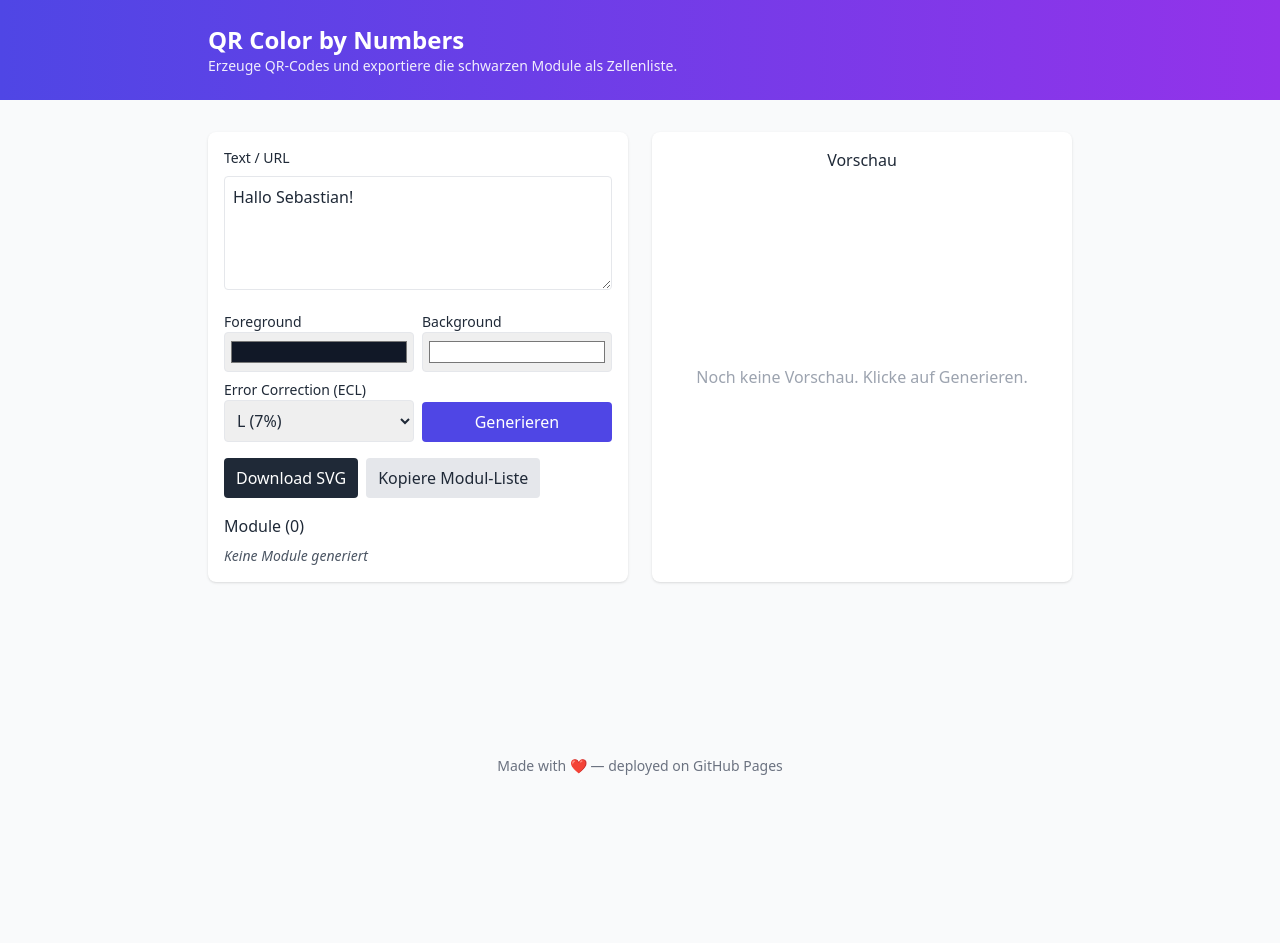
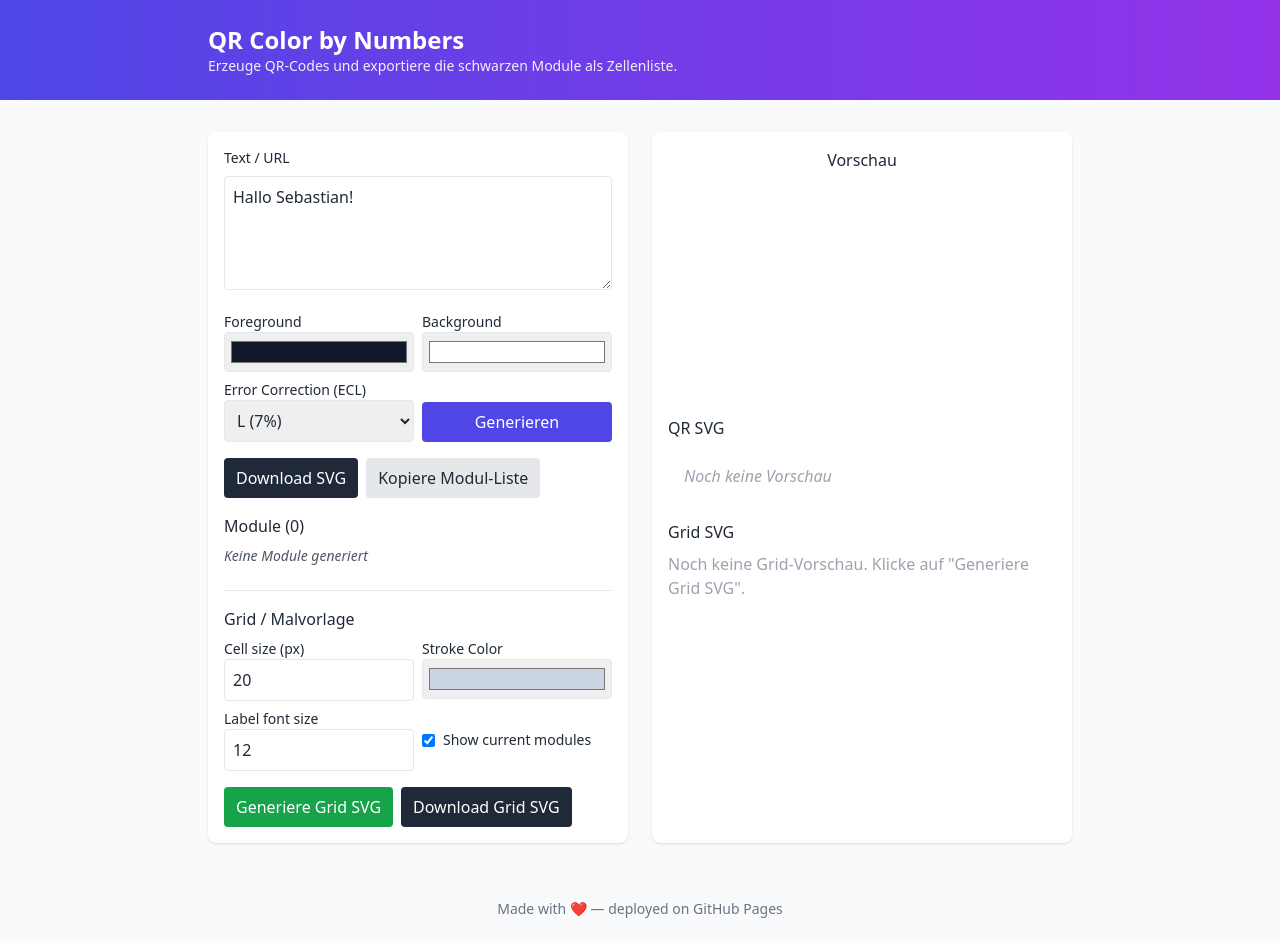
Before and after one commit to michael-braun/qr-color-by-numbers, a React (Vite) app: page / in a window 1280 px wide. Before the commit the page ends 800 px from the top, so only its background shows below. Built offline with nearby package versions, Linux system fonts and the light colour scheme.

Commit message:
Add grid svg generation

```diff
--- a/src/App.tsx
+++ b/src/App.tsx
@@ -1,33 +1,81 @@
 import React, { useState } from 'react'
-import { generateQrSvg, elementsFromContent } from './lib/qr'
+import { generateQrSvg, elementsFromContent, generateGridSvg } from './lib/qr'
 
 export default function App() {
   const [text, setText] = useState('Hallo Sebastian!')
   const [fg, setFg] = useState('#111827')
   const [bg, setBg] = useState('#ffffff')
   const [ecl, setEcl] = useState<'L' | 'M' | 'Q' | 'H'>('L')
-  const [svg, setSvg] = useState('')
+  const [svgFull, setSvgFull] = useState('')
+  const [svgPreview, setSvgPreview] = useState('')
   const [elements, setElements] = useState<string[]>([])
+
+  // Grid states
+  const [gridSvgFull, setGridSvgFull] = useState<string>('')
+  const [gridSvgPreview, setGridSvgPreview] = useState<string>('')
+  const [cellSize, setCellSize] = useState<number>(20)
+  const [showPattern, setShowPattern] = useState<boolean>(true)
+  const [strokeColor, setStrokeColor] = useState<string>('#cbd5e1')
+  const [labelFontSize, setLabelFontSize] = useState<number>(12)
+
+  function stripXmlProlog(s: string) {
+    return s.replace(/^\s*<\?xml[\s\S]*?\?>\s*/i, '')
+  }
 
   function handleGenerate() {
     try {
       const s = generateQrSvg(text, ecl, 256, fg, bg)
-      setSvg(s)
+      setSvgFull(s)
+      setSvgPreview(stripXmlProlog(s))
       setElements(elementsFromContent(text, ecl))
     } catch (e) {
       console.error(e)
-      setSvg('')
+      setSvgFull('')
+      setSvgPreview('')
       setElements([])
     }
   }
 
   function handleDownload() {
-    if (!svg) return
-    const blob = new Blob([svg], {type: 'image/svg+xml'})
+    if (!svgFull) return
+    const blob = new Blob([svgFull], { type: 'image/svg+xml' })
     const url = URL.createObjectURL(blob)
     const a = document.createElement('a')
     a.href = url
     a.download = 'qr.svg'
+    document.body.appendChild(a)
+    a.click()
+    a.remove()
+    URL.revokeObjectURL(url)
+  }
+
+  function handleGenerateGridSvg() {
+    try {
+      const s = generateGridSvg(text, {
+        ecl,
+        cellSize,
+        showPattern,
+        strokeColor,
+        labelColor: '#111827',
+        labelFontSize,
+        padding: 8,
+      })
+      setGridSvgFull(s)
+      setGridSvgPreview(stripXmlProlog(s))
+    } catch (err) {
+      console.error(err)
+      setGridSvgFull('')
+      setGridSvgPreview('')
+    }
+  }
+
+  function handleDownloadGridSvg() {
+    if (!gridSvgFull) return
+    const blob = new Blob([gridSvgFull], { type: 'image/svg+xml;charset=utf-8' })
+    const url = URL.createObjectURL(blob)
+    const a = document.createElement('a')
+    a.href = url
+    a.download = 'qr-grid.svg'
     document.body.appendChild(a)
     a.click()
     a.remove()
@@ -47,25 +95,21 @@ export default function App() {
         <div className="grid grid-cols-1 md:grid-cols-2 gap-6">
           <section className="bg-white rounded-lg shadow p-4">
             <label className="block text-sm font-medium mb-2">Text / URL</label>
-            <textarea value={text} onChange={e => setText(e.target.value)} rows={4}
-                      className="w-full p-2 border rounded"/>
+            <textarea value={text} onChange={e => setText(e.target.value)} rows={4} className="w-full p-2 border rounded" />
 
             <div className="mt-4 grid grid-cols-2 gap-2">
               <div>
                 <label className="block text-sm">Foreground</label>
-                <input type="color" value={fg} onChange={e => setFg(e.target.value)}
-                       className="w-full h-10 p-1 border rounded"/>
+                <input type="color" value={fg} onChange={e => setFg(e.target.value)} className="w-full h-10 p-1 border rounded" />
               </div>
               <div>
                 <label className="block text-sm">Background</label>
-                <input type="color" value={bg} onChange={e => setBg(e.target.value)}
-                       className="w-full h-10 p-1 border rounded"/>
+                <input type="color" value={bg} onChange={e => setBg(e.target.value)} className="w-full h-10 p-1 border rounded" />
               </div>
 
               <div>
                 <label className="block text-sm">Error Correction (ECL)</label>
-                <select value={ecl} onChange={e => setEcl(e.target.value as 'L' | 'M' | 'Q' | 'H')}
-                        className="w-full p-2 border rounded">
+                <select value={ecl} onChange={e => setEcl(e.target.value as 'L' | 'M' | 'Q' | 'H')} className="w-full p-2 border rounded">
                   <option value="L">L (7%)</option>
                   <option value="M">M (15%)</option>
                   <option value="Q">Q (25%)</option>
@@ -74,40 +118,66 @@ export default function App() {
               </div>
 
               <div className="flex items-end">
-                <button onClick={handleGenerate}
-                        className="w-full bg-indigo-600 text-white px-4 py-2 rounded">Generieren
-                </button>
+                <button onClick={handleGenerate} className="w-full bg-indigo-600 text-white px-4 py-2 rounded">Generieren</button>
               </div>
             </div>
 
             <div className="mt-4 flex gap-2">
-              <button onClick={handleDownload} className="bg-gray-800 text-white px-3 py-2 rounded">Download SVG
-              </button>
-              <button onClick={() => {
-                navigator.clipboard?.writeText(elements.join(' '))
-              }} className="bg-gray-200 px-3 py-2 rounded">Kopiere Modul-Liste
-              </button>
+              <button onClick={handleDownload} className="bg-gray-800 text-white px-3 py-2 rounded">Download SVG</button>
+              <button onClick={() => { navigator.clipboard?.writeText(elements.join(' ')) }} className="bg-gray-200 px-3 py-2 rounded">Kopiere Modul-Liste</button>
             </div>
 
             <div className="mt-4">
               <h3 className="font-medium">Module ({elements.length})</h3>
               <div className="mt-2 text-sm text-gray-600">
-                {elements.length === 0 ? <em>Keine Module generiert</em> :
-                  <pre className="whitespace-pre-line break-words">
-                    {elements.join(' ')}
-                  </pre>}
+                {elements.length === 0 ? <em>Keine Module generiert</em> : <pre className="whitespace-pre-wrap break-words">{elements.join('\n')}</pre>}
               </div>
             </div>
+
+            <div className="mt-6 border-t pt-4">
+              <h3 className="font-medium mb-2">Grid / Malvorlage</h3>
+              <div className="grid grid-cols-2 gap-2">
+                <div>
+                  <label className="block text-sm">Cell size (px)</label>
+                  <input type="number" value={cellSize} onChange={e => setCellSize(Number(e.target.value))} className="w-full p-2 border rounded" />
+                </div>
+                <div>
+                  <label className="block text-sm">Stroke Color</label>
+                  <input type="color" value={strokeColor} onChange={e => setStrokeColor(e.target.value)} className="w-full h-10 p-1 border rounded" />
+                </div>
+                <div>
+                  <label className="block text-sm">Label font size</label>
+                  <input type="number" value={labelFontSize} onChange={e => setLabelFontSize(Number(e.target.value))} className="w-full p-2 border rounded" />
+                </div>
+                <div className="flex items-center gap-2">
+                  <input id="showPattern" type="checkbox" checked={showPattern} onChange={e => setShowPattern(e.target.checked)} />
+                  <label htmlFor="showPattern" className="text-sm">Show current modules</label>
+                </div>
+              </div>
+
+              <div className="mt-4 flex gap-2">
+                <button onClick={handleGenerateGridSvg} className="bg-green-600 text-white px-3 py-2 rounded">Generiere Grid SVG</button>
+                <button onClick={handleDownloadGridSvg} className="bg-gray-800 text-white px-3 py-2 rounded">Download Grid SVG</button>
+              </div>
+
+            </div>
+
           </section>
 
           <section className="bg-white rounded-lg shadow p-4 flex flex-col items-center">
             <h3 className="font-medium mb-4">Vorschau</h3>
             <div className="w-full h-full flex items-center justify-center">
-              {svg ? (
-                <div className="p-4 bg-white rounded" dangerouslySetInnerHTML={{__html: svg}}/>
-              ) : (
-                <div className="text-gray-400">Noch keine Vorschau. Klicke auf Generieren.</div>
-              )}
+              <div className="w-full">
+                <h4 className="font-medium mb-2">QR SVG</h4>
+                <div className="p-4 bg-white rounded mb-4" dangerouslySetInnerHTML={{ __html: svgPreview || '<em class="text-gray-400">Noch keine Vorschau</em>' }} />
+
+                <h4 className="font-medium mb-2">Grid SVG</h4>
+                {gridSvgPreview ? (
+                  <div className="overflow-auto border bg-white p-4" dangerouslySetInnerHTML={{ __html: gridSvgPreview }} />
+                ) : (
+                  <div className="text-gray-400">Noch keine Grid-Vorschau. Klicke auf "Generiere Grid SVG".</div>
+                )}
+              </div>
             </div>
           </section>
         </div>
--- a/src/lib/qr.ts
+++ b/src/lib/qr.ts
@@ -54,3 +54,99 @@ export function elementsFromContent(content: string, ecl: string = 'L') {
   }
   return elements
 }
+
+export function getModules(content: string, ecl: string = 'L') {
+  const qr = new QRCode({ content, ecl })
+  // @ts-ignore
+  const modules: boolean[][] = qr.qrcode.modules
+  const size = modules.length
+  return { modules, size }
+}
+
+export function generateGridSvg(
+  content: string,
+  options?: {
+    ecl?: string
+    cellSize?: number
+    showPattern?: boolean
+    strokeColor?: string
+    labelColor?: string
+    labelFontSize?: number
+    padding?: number
+  }
+) {
+  const {
+    ecl = 'L',
+    cellSize = 20,
+    showPattern = true,
+    strokeColor = '#cbd5e1',
+    labelColor = '#111827',
+    labelFontSize = 12,
+    padding = 8,
+  } = options || {}
+
+  const { modules, size } = getModules(content, ecl)
+  const cols = size
+  const rows = size
+
+  // normalize modules to modulesByRow[r][c]
+  const modulesByRow: boolean[][] = Array.from({ length: rows }, (_, r) =>
+    Array.from({ length: cols }, (_, c) => !!(modules[c] && modules[c][r]))
+  )
+
+  const colNames = generateColumnNames(cols)
+
+  const labelMarginX = Math.max(40, Math.ceil(labelFontSize * 2.5))
+  const labelMarginY = Math.max(24, Math.ceil(labelFontSize * 1.8))
+
+  const width = labelMarginX + cols * cellSize + padding
+  const height = labelMarginY + rows * cellSize + padding
+
+  const parts: string[] = []
+  parts.push('<?xml version="1.0" encoding="UTF-8"?>')
+  parts.push(`\n<svg xmlns="http://www.w3.org/2000/svg" width="${width}" height="${height}" viewBox="0 0 ${width} ${height}" fill="none">`)
+  parts.push(`<rect width="${width}" height="${height}" fill="transparent"/>`)
+
+  // column labels
+  for (let c = 0; c < cols; c++) {
+    const x = labelMarginX + c * cellSize + cellSize / 2
+    const y = Math.ceil(labelFontSize / 2)
+    parts.push(
+      `<text x="${x}" y="${y}" font-family="sans-serif" font-size="${labelFontSize}" fill="${labelColor}" text-anchor="middle" dominant-baseline="hanging">${colNames[c]}</text>`
+    )
+  }
+
+  // row labels
+  for (let r = 0; r < rows; r++) {
+    const x = Math.round(labelMarginX - 6)
+    const y = labelMarginY + r * cellSize + cellSize / 2
+    parts.push(
+      `<text x="${x}" y="${y}" font-family="sans-serif" font-size="${labelFontSize}" fill="${labelColor}" text-anchor="end" dominant-baseline="middle">${r + 1}</text>`
+    )
+  }
+
+  // grid cells (outlines)
+  for (let r = 0; r < rows; r++) {
+    for (let c = 0; c < cols; c++) {
+      const x = labelMarginX + c * cellSize
+      const y = labelMarginY + r * cellSize
+      parts.push(`<rect x="${x}" y="${y}" width="${cellSize}" height="${cellSize}" fill="transparent" stroke="${strokeColor}" stroke-width="1" />`)
+    }
+  }
+
+  // pattern overlay
+  if (showPattern) {
+    for (let r = 0; r < rows; r++) {
+      for (let c = 0; c < cols; c++) {
+        if (modulesByRow[r][c]) {
+          const x = labelMarginX + c * cellSize
+          const y = labelMarginY + r * cellSize
+          parts.push(`<rect x="${x}" y="${y}" width="${cellSize}" height="${cellSize}" fill="#000" fill-opacity="0.18" stroke="none"/>`)
+        }
+      }
+    }
+  }
+
+  parts.push('</svg>')
+  return parts.join('\n')
+}
```
